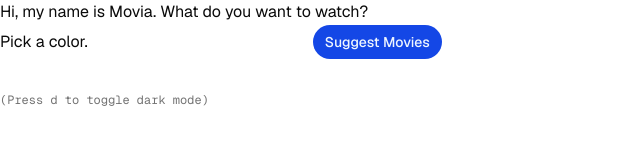
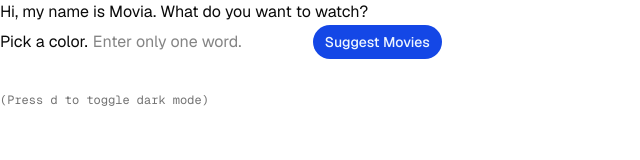
Before and after one commit to alfav23/movia, a Next.js app: page / in a window 1280 px wide. Shown: the top 160 px of the page, without its empty margins (0-640 px from the left). Built offline with nearby package versions, Linux system fonts and the light colour scheme.

Commit message:
limited input to disallow spaces

```diff
--- a/components/Form/Form.tsx
+++ b/components/Form/Form.tsx
@@ -23,7 +23,8 @@ export default function Form({ onSubmit, isLoading = false }: FormProps) {
           id="input"
           className="input border border-white rounded-sm"
           type="text"
-          placeholder=""
+          pattern="\w+"
+          placeholder="Enter only one word."
           value={query}
           onChange={(e) => setQuery(e.target.value)}
           disabled={isLoading}
```
